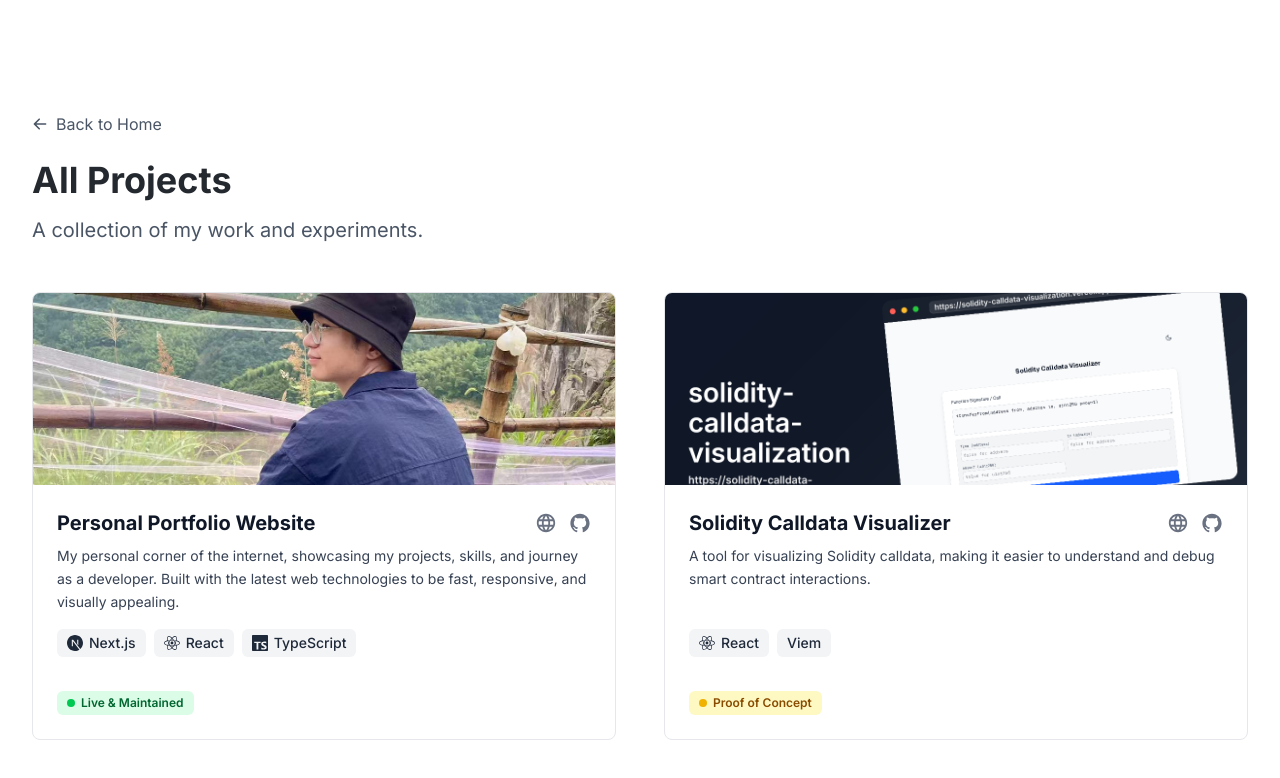
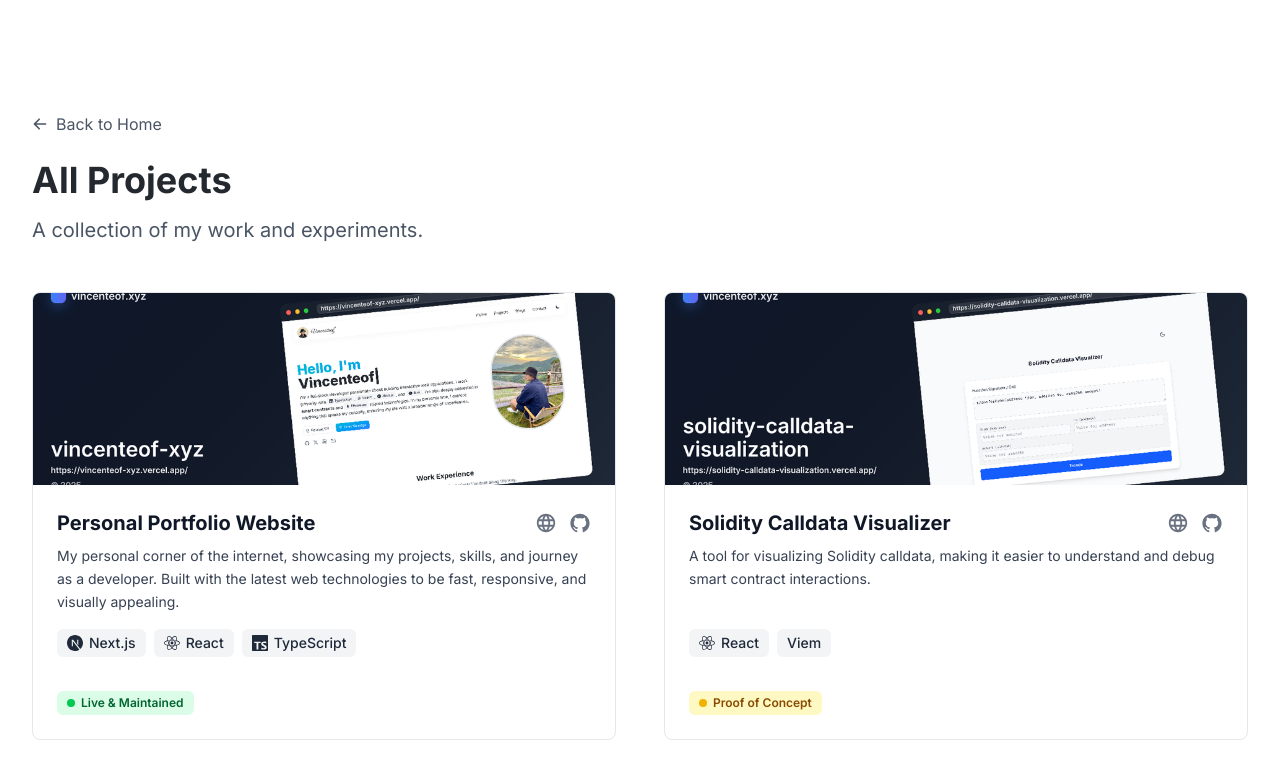
Before and after one commit to vincenteof/vincenteof.xyz, a Next.js app: page /projects in a window 1280 px wide. Shown: the top 778 px of the page. Built offline with nearby package versions, Linux system fonts and the light colour scheme.

Commit message:
feat: update project picture

```diff
--- a/data/projects.ts
+++ b/data/projects.ts
@@ -9,7 +9,7 @@ export const projects = [
       { name: 'React', icon: techIcons['React'] },
       { name: 'TypeScript', icon: techIcons['TypeScript'] },
     ],
-    image: '/images/vincenteof.jpg', // Replace with actual project image
+    image: '/images/vincenteof-xyz.png', // Replace with actual project image
     liveUrl: '/',
     githubUrl: 'https://github.com/vincenteof/vincenteof.xyz',
     status: 'Live & Maintained',
```
Also changed, not shown: public/images/solidity-calldata-visualization.png, public/images/vincenteof-xyz.png (added).
